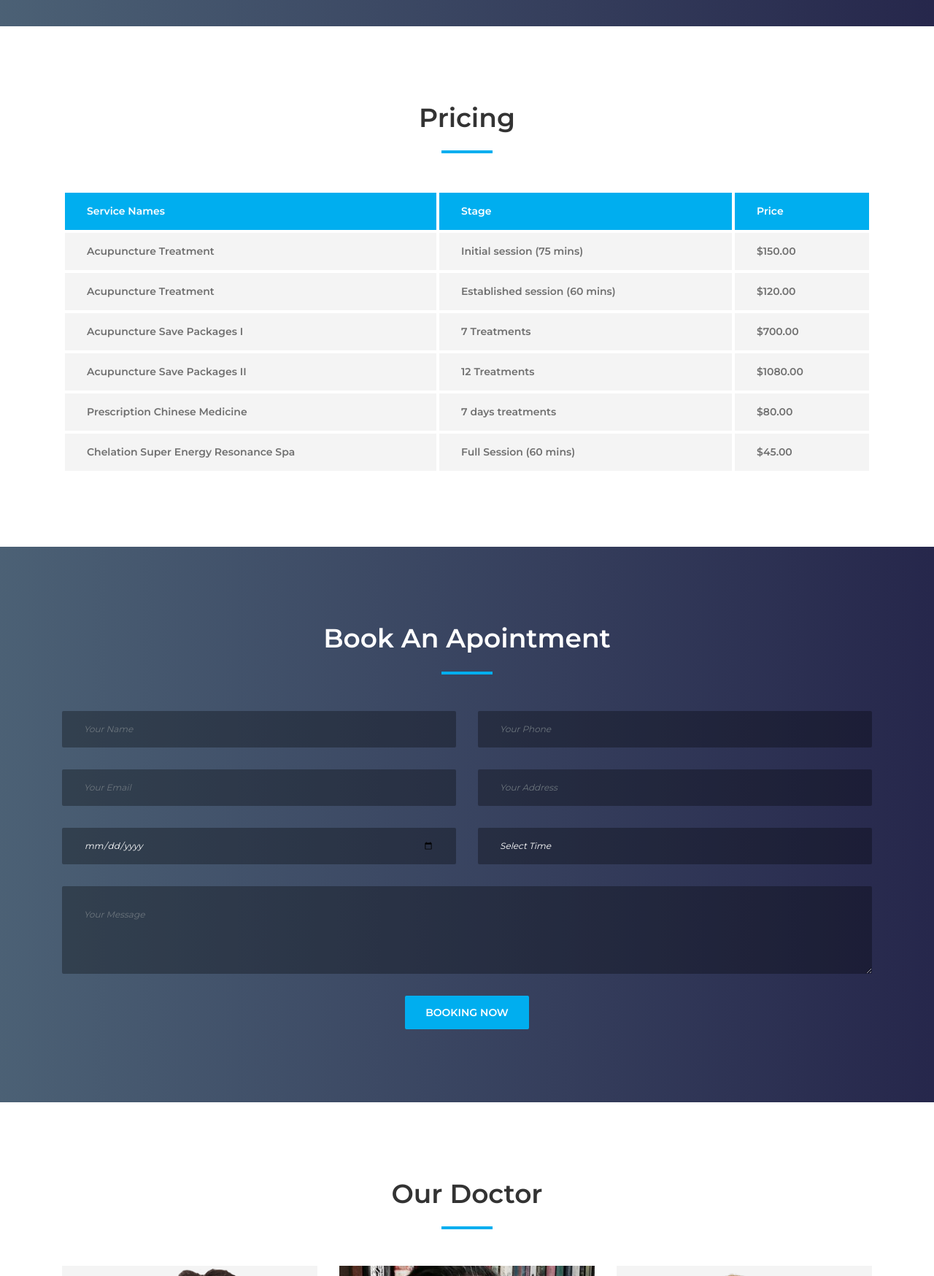
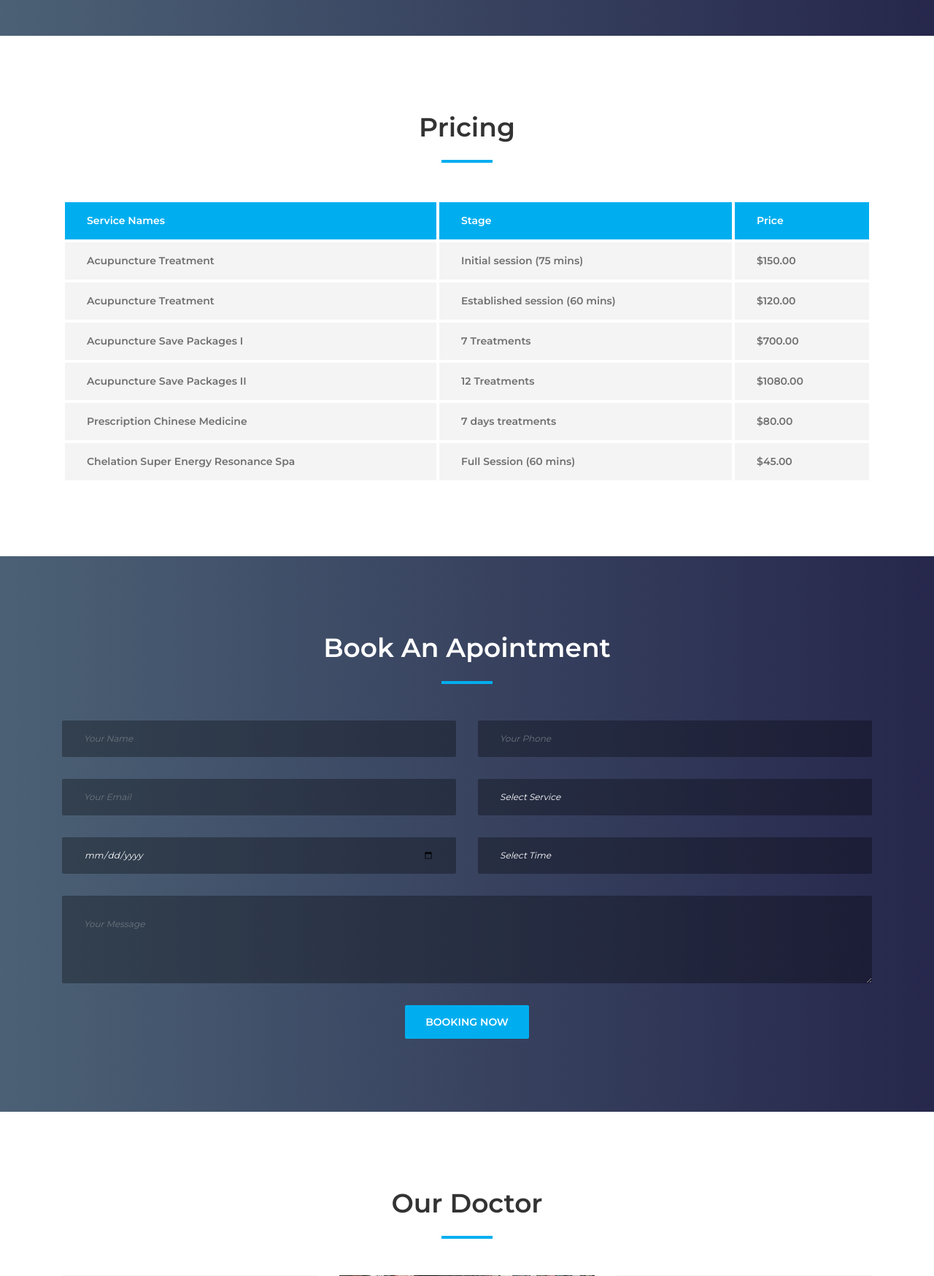
Before and after one commit to GuilinDev/yana-clinic, a Django app: page / in a window 1280 px wide. Shown: the part 2497-4245 px from the top of the page at 73% size. Run offline with Django 5.2, Linux system fonts and the light colour scheme; some libraries are stand-ins or nearby versions.

Commit message:
Add services and clean

```diff
--- a/website/models.py
+++ b/website/models.py
@@ -1,10 +1,11 @@
 from django.db import models
+
 
 class Appointment(models.Model):
     name = models.CharField(max_length=100)
     phone = models.CharField(max_length=15)
     email = models.EmailField()
-    address = models.CharField(max_length=200, blank=True)
+    service = models.CharField(max_length=100, default='Not specified')
     date = models.DateField()
     time = models.TimeField()  # Assuming this represents the appointment time
     message = models.TextField(blank=True)
--- a/website/templates/home.html
+++ b/website/templates/home.html
@@ -108,7 +108,7 @@
                                     {#                                        <li><a href="blog-details.html">- Blog Details</a></li>#}
                                     {#                                    </ul>#}
                                 </li>
-                                <li><a href="#contact">Contact</a></li>
+                                <li><a href="#direction">Direction</a></li>
                             </ul>
                         </div>
                         <!-- Nav End -->
@@ -308,7 +308,7 @@
                         <div class="col-6 col-md-4">
                             <div class="single-service mb-70">
                                 <img src="{% static 'website/img/core-img/s1.png' %}" alt="">
-                                <h6>Acupuncture Treatment</h6>
+                                <h6>Acupuncture, Prescription Chinese medicine Treatment</h6>
                             </div>
                         </div>
 
@@ -471,12 +471,22 @@
                                            required>
                                 </div>
                             </div>
+                            <!-- Service Selector -->
                             <div class="col-md-6">
                                 <div class="form-group mb-30">
-                                    <input type="text" name="your-address" class="form-control"
-                                           placeholder="Your Address">
+                                    <select id="your-service" name="your-service" class="form-control" required>
+                                        <option value="" disabled selected>Select Service</option>
+                                        <option value="Acupuncture/Prescription Chinese medicine">
+                                            Acupuncture/Prescription Chinese Medicine
+                                        </option>
+                                        <option value="Chelation Super Energy Resonance Spa">
+                                            Chelation Super Energy Resonance Spa
+                                        </option>
+                                    </select>
+
                                 </div>
                             </div>
+
 
                             <!-- Date Selector -->
                             <div class="col-md-6">
@@ -485,14 +495,6 @@
                                            placeholder="Select Date" required>
                                 </div>
                             </div>
-                            {#                            <div class="col-md-6">#}
-                            {#                                <div class="form-group mb-30">#}
-                            {#                                    <input type="text" id="your-date" name="your-date" class="form-control"#}
-                            {#                                           placeholder="Select Date" required#}
-                            {#                                           onfocus="(this.type='date')" onblur="if (!this.value) this.type='text'">#}
-                            {#                                </div>#}
-                            {#                            </div>#}
-
                             <!-- Time Selector -->
                             <div class="col-md-6">
                                 <div class="form-group mb-30">
@@ -760,13 +762,13 @@
 <!-- ***** Blog Area End ***** -->
 
 <!-- ***** Contact Area Start ***** -->
-<section class="dento-contact-area mt-50 mb-100" id="contact">
+<section class="dento-contact-area mt-50 mb-100" id="direction">
     <div class="container">
         <div class="row">
             <div class="col-12">
                 <div class="col-12">
                     <div class="section-heading text-center">
-                        <h2>Contact</h2>
+                        <h2>Direction</h2>
                         <div class="line"></div>
                     </div>
                 </div>
@@ -777,54 +779,55 @@
             </div>
         </div>
 
-        <div class="row">
-            <!-- Contact Information -->
-            <div class="col-12 col-md-4">
-                <div class="contact-information">
-                    <h5>Address</h5>
-                    <p>420 Main Street, Wilmington, MA 01887</p>
+{#        <div class="row">#}
+{#            <!-- Contact Information -->#}
+{#            <div class="col-12 col-md-4">#}
+{#                <div class="contact-information">#}
+{#                    <h5>Address</h5>#}
+{#                    <p>420 Main Street, Wilmington, MA 01887</p>#}
+{##}
+{#                    <h5>Phone</h5>#}
+{#                    <p>(978) 729-5878</p>#}
+{##}
+{#                    <h5>Email</h5>#}
+{#                    <p class="mb-0">blessandjoywellness@gmail.com</p>#}
+{#                </div>#}
+{#            </div>#}
+{##}
+{#            <!-- Contact Form -->#}
+{#            <div class="col-12 col-md-8">#}
+{#                <div class="contact-form">#}
+{#                    <!-- Section Heading -->#}
+{#                    <div class="section-heading">#}
+{#                        <h2>Get In Touch</h2>#}
+{#                        <div class="line"></div>#}
+{#                    </div>#}
+{#                    <!-- Form -->#}
+{#                    <form action="{% url 'home' %}" method="post">#}
+{#                        {% csrf_token %}#}
+{#                        <div class="row">#}
+{#                            <div class="col-lg-6">#}
+{#                                <input type="text" name="message-name" class="form-control mb-30"#}
+{#                                       placeholder="Your Name">#}
+{#                            </div>#}
+{#                            <div class="col-lg-6">#}
+{#                                <input type="email" name="message-email" class="form-control mb-30"#}
+{#                                       placeholder="Your Email">#}
+{#                            </div>#}
+{#                            <div class="col-12">#}
+{#                                <textarea name="message" class="form-control mb-30"#}
+{#                                          placeholder="Your Message"></textarea>#}
+{#                            </div>#}
+{#                            <div class="col-12">#}
+{#                                <button type="submit" class="btn dento-btn">Send Message</button>#}
+{#                            </div>#}
+{#                        </div>#}
+{#                    </form>#}
+{##}
+{#                </div>#}
+{#            </div>#}
+{#        </div>#}
 
-                    <h5>Phone</h5>
-                    <p>(978) 729-5878</p>
-
-                    <h5>Email</h5>
-                    <p class="mb-0">blessandjoywellness@gmail.com</p>
-                </div>
-            </div>
-
-            <!-- Contact Form -->
-            <div class="col-12 col-md-8">
-                <div class="contact-form">
-                    <!-- Section Heading -->
-                    <div class="section-heading">
-                        <h2>Get In Touch</h2>
-                        <div class="line"></div>
-                    </div>
-                    <!-- Form -->
-                    <form action="{% url 'home' %}" method="post">
-                        {% csrf_token %}
-                        <div class="row">
-                            <div class="col-lg-6">
-                                <input type="text" name="message-name" class="form-control mb-30"
-                                       placeholder="Your Name">
-                            </div>
-                            <div class="col-lg-6">
-                                <input type="email" name="message-email" class="form-control mb-30"
-                                       placeholder="Your Email">
-                            </div>
-                            <div class="col-12">
-                                <textarea name="message" class="form-control mb-30"
-                                          placeholder="Your Message"></textarea>
-                            </div>
-                            <div class="col-12">
-                                <button type="submit" class="btn dento-btn">Send Message</button>
-                            </div>
-                        </div>
-                    </form>
-
-                </div>
-            </div>
-        </div>
     </div>
 </section>
 <!-- ***** Contact Area End ***** -->
@@ -952,7 +955,7 @@
 <script src="{% static 'website/js/custom.js' %}"></script>
 
 <script>
-    document.addEventListener("DOMContentLoaded", function() {
+    document.addEventListener("DOMContentLoaded", function () {
         console.log("Script loaded");
         const dateInput = document.getElementById("your-date");
 
@@ -966,7 +969,7 @@
         const minDate = today.toISOString().split('T')[0]; // Format as yyyy-mm-dd
         dateInput.setAttribute('min', minDate);
 
-        dateInput.addEventListener("change", function() {
+        dateInput.addEventListener("change", function () {
             console.log("Date changed: ", this.value);
             const selectedDate = new Date(this.value + 'T00:00:00Z'); // UTC time
             const dayOfWeek = selectedDate.getUTCDay();
--- a/website/views.py
+++ b/website/views.py
@@ -13,7 +13,7 @@ def home(request):
         name = request.POST['your-name']
         phone = request.POST['your-phone']
         email = request.POST['your-email']
-        address = request.POST.get('your-address', '')
+        service = request.POST['service']
         date = request.POST['your-date']
         time = request.POST['your-time']
         message = request.POST.get('your-message', '')
@@ -23,7 +23,7 @@ def home(request):
             name=name,
             phone=phone,
             email=email,
-            address=address,
+            service=service,
             date=datetime.strptime(date, '%Y-%m-%d').date(),
             time=datetime.strptime(time, '%H:%M').time(),
             message=message
```
Also changed, not shown: db.sqlite3, website/migrations/0002_remove_appointment_address_appointment_service.py (added).
